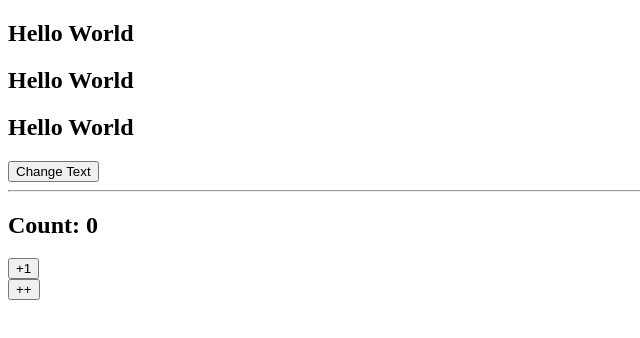
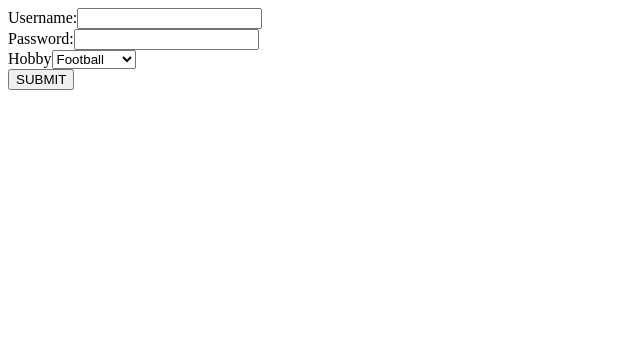
Before and after one commit to CoolWarm/react-learn-1, a React (Create React App) app: page / in a window 1280 px wide. Shown: the top 338 px of the page, without its empty margins (0-640 px from the left). Built offline with nearby package versions, Linux system fonts and the light colour scheme.

Commit message:
Controlled Components in form
表单form中的数据与state关联，使 React 的 state 成为“唯一数据源”。渲染表单的 React 组件还控制着用户输入过程中表单发生的操作。
https://zh-hans.reactjs.org/docs/forms.html#controlled-components

```diff
--- a/src/App.js
+++ b/src/App.js
@@ -3,55 +3,61 @@ import React from "react";
 export default class App extends React.PureComponent {
   constructor(props) {
     super(props);
-    this.titleRef2 = React.createRef();
-    this.titleRef3 = null;
-    this.counterRef = React.createRef();
-  }
-  render() {
-    return (
-      <div>
-        <h2 ref="titleRef1">Hello World</h2>
-        <h2 ref={this.titleRef2}>Hello World</h2>
-        <h2 ref={(arg) => {this.titleRef3 = arg}}>Hello World</h2>
-        <button onClick={e => this.changeText()}>Change Text</button>
-        <hr />
-        <Counter ref={this.counterRef} />
-        <button onClick={e => this.counterAdd(2)}> ++ </button>
-      </div>
-    );
-  }
-  changeText() {
-    // 字符串 不推荐
-    this.refs.titleRef1.innerHTML = "Hello Ref1";
-    // 对象 推荐
-    this.titleRef2.current.innerHTML = "Hello Ref2";
-    // 函数
-    this.titleRef3.innerHTML = "Hello Ref3";
-  }
-  counterAdd(value) {
-    // 控制自定义组件
-    this.counterRef.current.add(value);
-  }
-}
-
-class Counter extends React.Component {
-  constructor(props) {
-    super(props);
-    this.state ={
-      count: 0
+    this.state = {
+      username: "",
+      password: "",
+      hobby: "football"
     }
   }
   render() {
     return (
       <div>
-        <h2>Count: {this.state.count}</h2>
-        <button onClick={e => this.add(1)}> +1 </button>
+        <form onSubmit={e => this.handleSubimt(e)}>
+          <div>
+            <label htmlFor="username">Username:
+              <input type="text"
+                id="username"
+                name="username"
+                value={this.state.username}
+                onChange={e => this.handleChange(e)}
+              />
+            </label>
+          </div>
+          <div>
+            <label htmlFor="password">Password:
+              <input type="password"
+                id="password"
+                name="password"
+                value={this.state.password}
+                onChange={e => this.handleChange(e)}
+              />
+            </label>
+          </div>
+          <div>
+            <label htmlFor="hobby">Hobby
+              <select id="hobby"
+                name="hobby"
+                value={this.state.hobby}
+                onChange={e => this.handleChange(e)}>
+                <option value="baskball">Basketball</option>
+                <option value="football">Football</option>
+                <option value="volleyball">volleyball</option>
+              </select>
+            </label>
+          </div>
+          <input type="submit" value="SUBMIT" />
+        </form>
       </div>
     );
   }
-  add(value) {
+  handleChange(event) {
     this.setState({
-      count: this.state.count + value
+      // 计算属性名 computed property names
+      [event.target.name]: event.target.value
     });
   }
+  handleSubimt(event) {
+    event.preventDefault();
+    console.log(this.state.username, this.state.password, this.state.hobby);
+  }
 }
```
